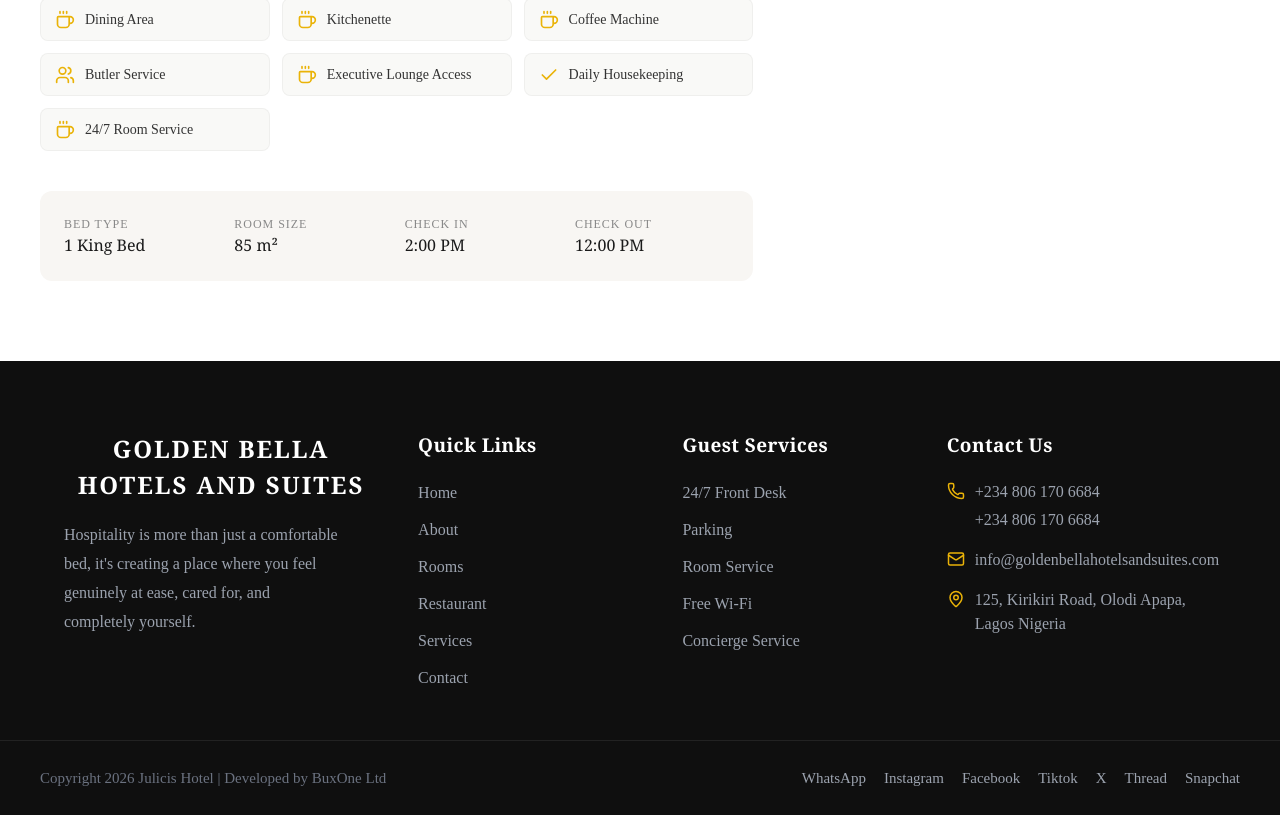
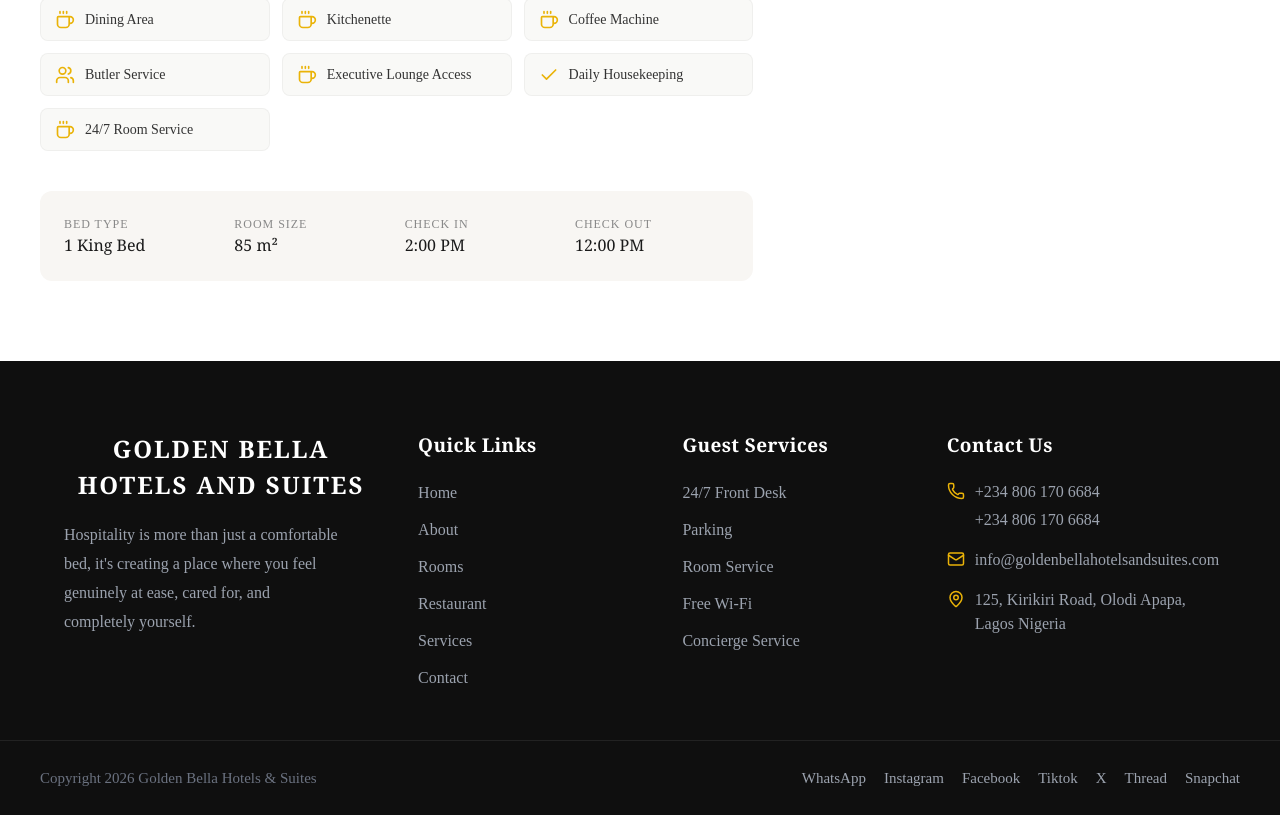
Before and after one commit to officialjohnchidera-eng/hotel-suite, a React (Vite) app: page /rooms/royale-suite in a window 1280 px wide. Shown: the part 997-1812 px from the top of the page. Built offline with nearby package versions, Linux system fonts and the light colour scheme.

Commit message:
the required corrections have been carefully implemented

```diff
--- a/src/components/Footer.jsx
+++ b/src/components/Footer.jsx
@@ -341,8 +341,7 @@
               textAlign: "center",
             }}
           >
-            Copyright {new Date().getFullYear()} Julicis Hotel | Developed by
-            BuxOne Ltd
+            Copyright {new Date().getFullYear()} Golden Bella Hotels & Suites
           </p>
 
           <div className="jul-footer-social">
```
